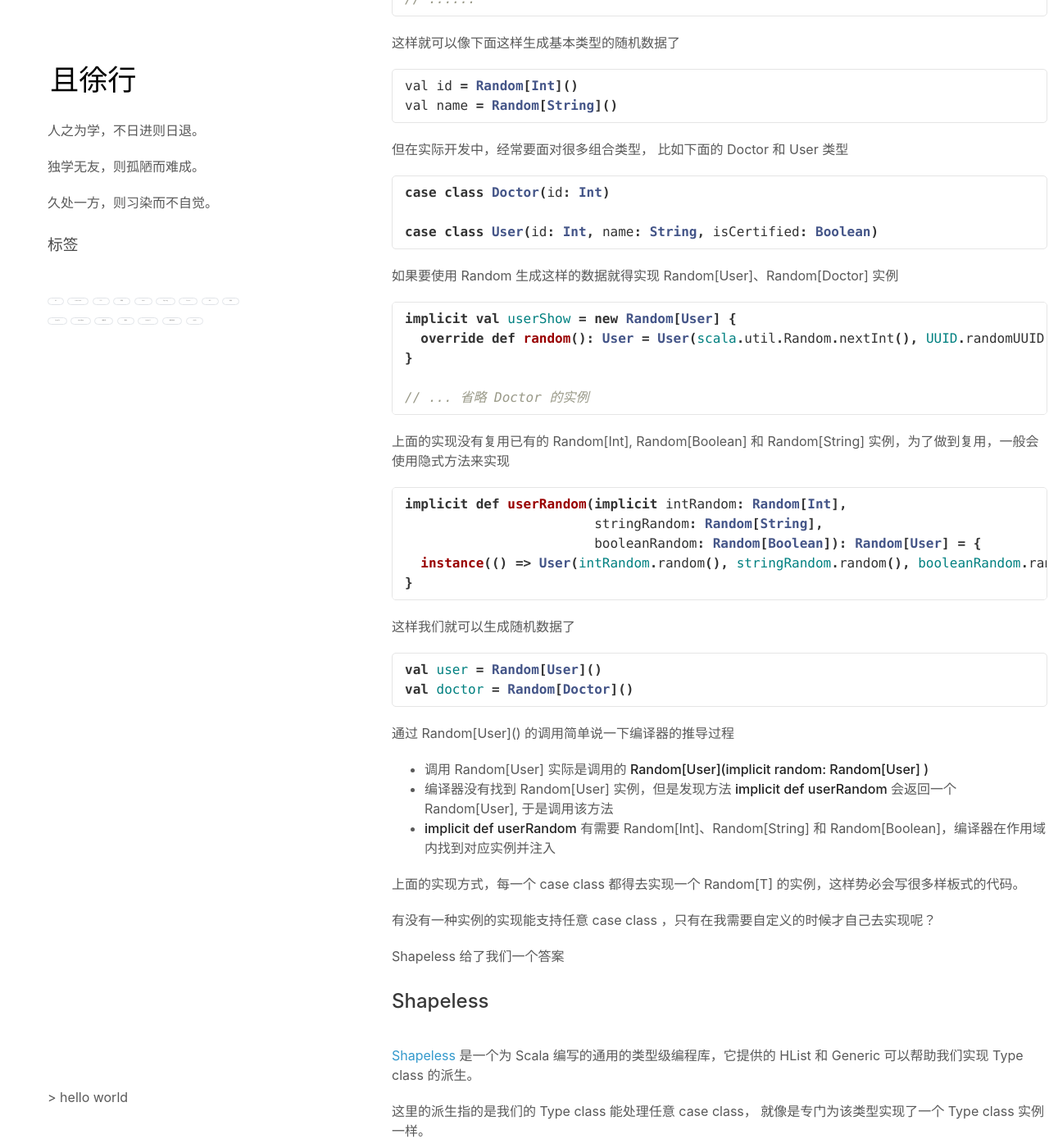
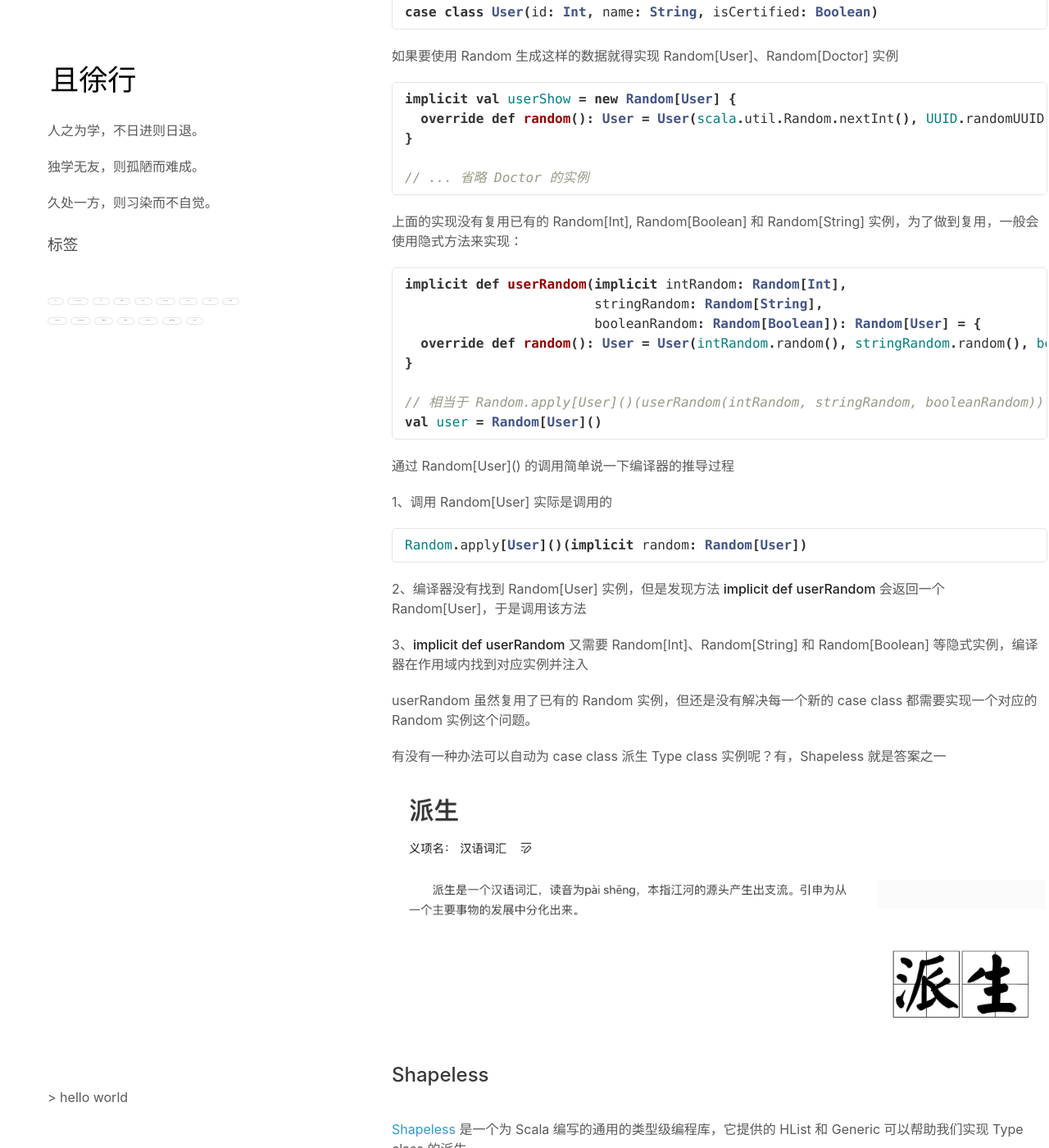
Before and after one commit to vran-dev/vran-dev.github.io, a Jekyll site: the page built from _articles/typeclasses-3/shapeless-typeclasses-deriving.md, in a window 1280 px wide and 1400 px high, scrolled down 1396 px. Shown: the whole window at 82% size. Built offline with Jekyll 4.4.1, drawn with Linux system fonts in a browser that asks for light colours; comment, search, counter and statistics services are not loaded; some of the changed text lies outside the part shown.

Commit message:
feat(typeclasses-3): update content

````diff
--- a/_articles/typeclasses-3/shapeless-typeclasses-deriving.md
+++ b/_articles/typeclasses-3/shapeless-typeclasses-deriving.md
@@ -13,15 +13,13 @@
 
 本文主要是讨论在 Scala 中自动为 case class 派生 Type class 实例，如果你不知道什么是 Type class 的话，建议先阅读我的上一篇文章 *[《真的学不动了： 除了 class , 也该了解 Type classes 了》](https://blog.cc1234.cc/articles/typeclasses-1/typeclasses-1.html)*。
 
-> 本文使用 Scala 版本为 2.13.2
->
-> Shapless 版本为 2.3.3
+> 本文使用的 Scala 版本为 2.13.2，Shapless 版本为 2.3.3
 
-![image-20200822184653606](img/deriving-word.png)
+
 
 ## 提出问题
 
-假设我现在有一个用于生成随机测试数据的 Type class
+假设我现在有一个用于生成随机测试数据的 Type class，并且已经实现了 Int， Boolean 等基本类型的 Random 实例
 
 ```scala
 trait Random[T] {
@@ -29,36 +27,36 @@
 }
 
 object Random {
+
   def apply[T]()(implicit random: Random[T]) = random.random()
+
+  implicit val intRandom = new Random[Int] {
+    override def random(): Int = Math.abs(scala.util.Random.nextInt(10000000))
+  }
+
+  implicit val stringRandom = new Random[String] {
+    override def random(): String = UUID.randomUUID().toString
+  }
+
+  implicit val booleanRandom = new Random[Boolean] {
+    override def random(): Boolean = scala.util.Random.nextBoolean()
+  }
+
+  // ......
 }
 ```
 
 
 
-并且已经实现了 Int， Boolean 等基本类型的 Random 实例
-
-```scala
-implicit val intRandom = new Random[Int] {
-  override def random(): Int = Math.abs(scala.util.Random.nextInt(10000000))
-}
-
-implicit val stringRandom = new Random[String] {
-  override def random(): String = UUID.randomUUID().toString
-}
-
-implicit val booleanRandom = new Random[Boolean] {
-  override def random(): Boolean = scala.util.Random.nextBoolean()
-}
-
-// ......
-```
-
-
-
-这样就可以像下面这样生成基本类型的随机数据了
+这样就可以像下面这样生成基本类型的随机数据了，编译器会自动找到对应的实例进行注入
 
 ```java
+import Random._
+
+// 相当于 Random.apply[Int]()(intRandom), scala 可以省略 apply
 val id = Random[Int]()
+
+// 相当于 Random.apply[String]()(stringRandom)
 val name = Random[String]()
 ```
 
@@ -86,40 +84,46 @@
 
 
 
-上面的实现没有复用已有的 Random[Int], Random[Boolean] 和 Random[String] 实例，为了做到复用，一般会使用隐式方法来实现
+上面的实现没有复用已有的 Random[Int], Random[Boolean] 和 Random[String] 实例，为了做到复用，一般会使用隐式方法来实现：
 
 ```scala
 implicit def userRandom(implicit intRandom: Random[Int],
                         stringRandom: Random[String],
                         booleanRandom: Random[Boolean]): Random[User] = {
-  instance(() => User(intRandom.random(), stringRandom.random(), booleanRandom.random()))
+  override def random(): User = User(intRandom.random(), stringRandom.random(), booleanRandom.random())
 }
-```
 
-
-
-这样我们就可以生成随机数据了
-
-```scala
+// 相当于 Random.apply[User]()(userRandom(intRandom, stringRandom, booleanRandom))
 val user = Random[User]()
-val doctor = Random[Doctor]()
 ```
 
 
 
 通过 Random\[User\]() 的调用简单说一下编译器的推导过程
 
-- 调用 Random[User] 实际是调用的 **Random\[User\](implicit random: Random[User] )**
-- 编译器没有找到 Random[User] 实例，但是发现方法 **implicit def userRandom** 会返回一个 Random[User], 于是调用该方法
-- **implicit def userRandom**  有需要 Random[Int]、Random[String] 和 Random[Boolean]，编译器在作用域内找到对应实例并注入
+1、调用 Random[User] 实际是调用的
+
+```scala
+Random.apply[User]()(implicit random: Random[User])
+```
+
+2、编译器没有找到 Random[User] 实例，但是发现方法 **implicit def userRandom** 会返回一个 Random[User]，于是调用该方法
+
+3、**implicit def userRandom**  又需要 Random[Int]、Random[String] 和 Random[Boolean] 等隐式实例，编译器在作用域内找到对应实例并注入
 
 
 
-上面的实现方式，每一个 case class 都得去实现一个 Random[T] 的实例，这样势必会写很多样板式的代码。
+userRandom 虽然复用了已有的 Random 实例，但还是没有解决每一个新的 case class 都需要实现一个对应的  Random 实例这个问题。
 
-有没有一种实例的实现能支持任意 case class ，只有在我需要自定义的时候才自己去实现呢？
+有没有一种办法可以自动为 case class 派生 Type class 实例呢？有，Shapeless 就是答案之一
 
-Shapeless 给了我们一个答案
+
+
+![image-20200822184653606](img/deriving-word.png)
+
+
+
+
 
 
 
````
